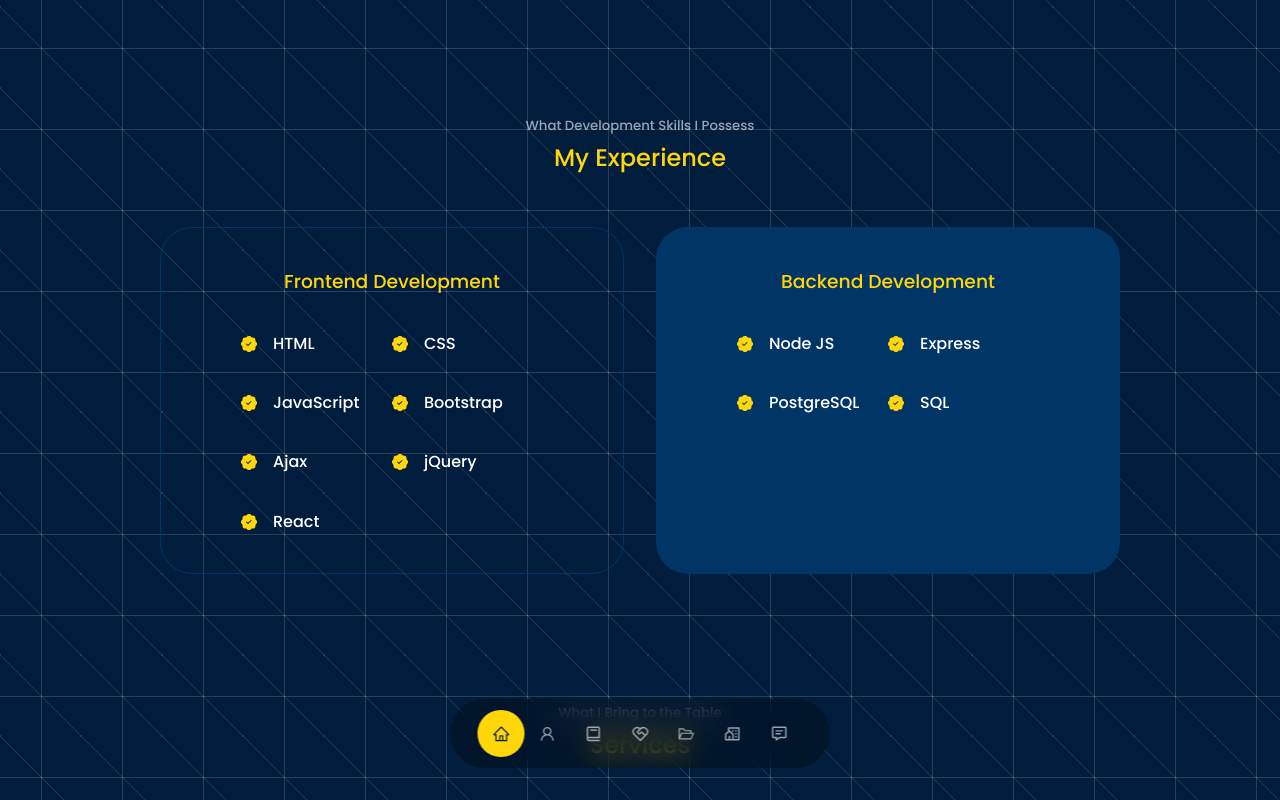
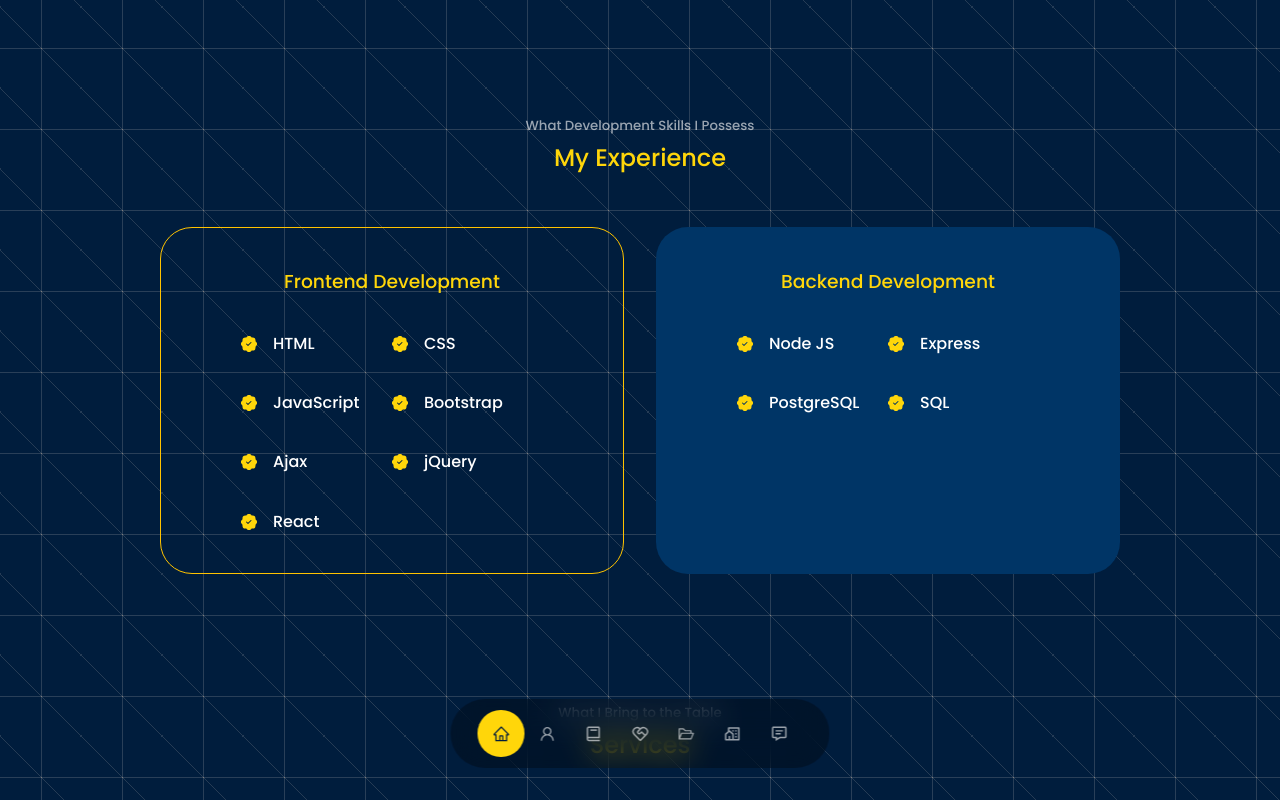
Before and after one commit to Chris-Tate94/Portfolio-website, a React (Create React App) app in the folder portfolio/: page / in a window 1280 px wide. In both pictures the pointer is over the element 392 px from the left and 2013 px from the top of the page. Shown: the part 1613-2413 px from the top of the page. Built offline with nearby package versions, Linux system fonts and the light colour scheme.

Commit message:
updated experience styling

```diff
--- a/portfolio/src/components/experience/experience.css
+++ b/portfolio/src/components/experience/experience.css
@@ -14,7 +14,7 @@
 
 .experience__container > div:hover {
     background: transparent;
-    border-color: var(--color-bg-variant);
+    border-color: var(--color-primary-variant);
     cursor: default;
 }
 
@@ -69,5 +69,4 @@
         width: 100%;
         padding: 2rem 1rem;
     }
-
 }
```
Also changed, not shown: 1 other file (tests, documents, lock files or other folders).
